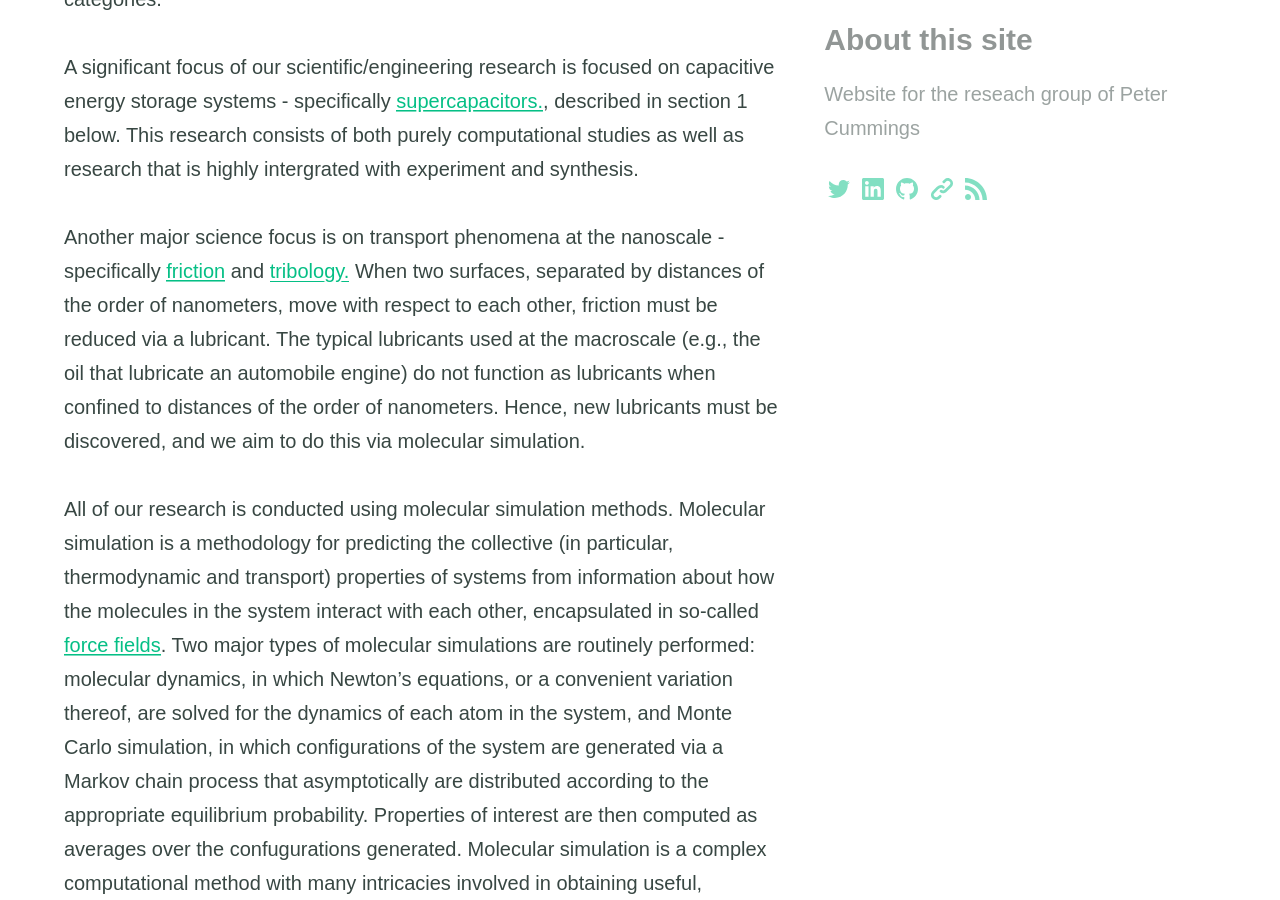
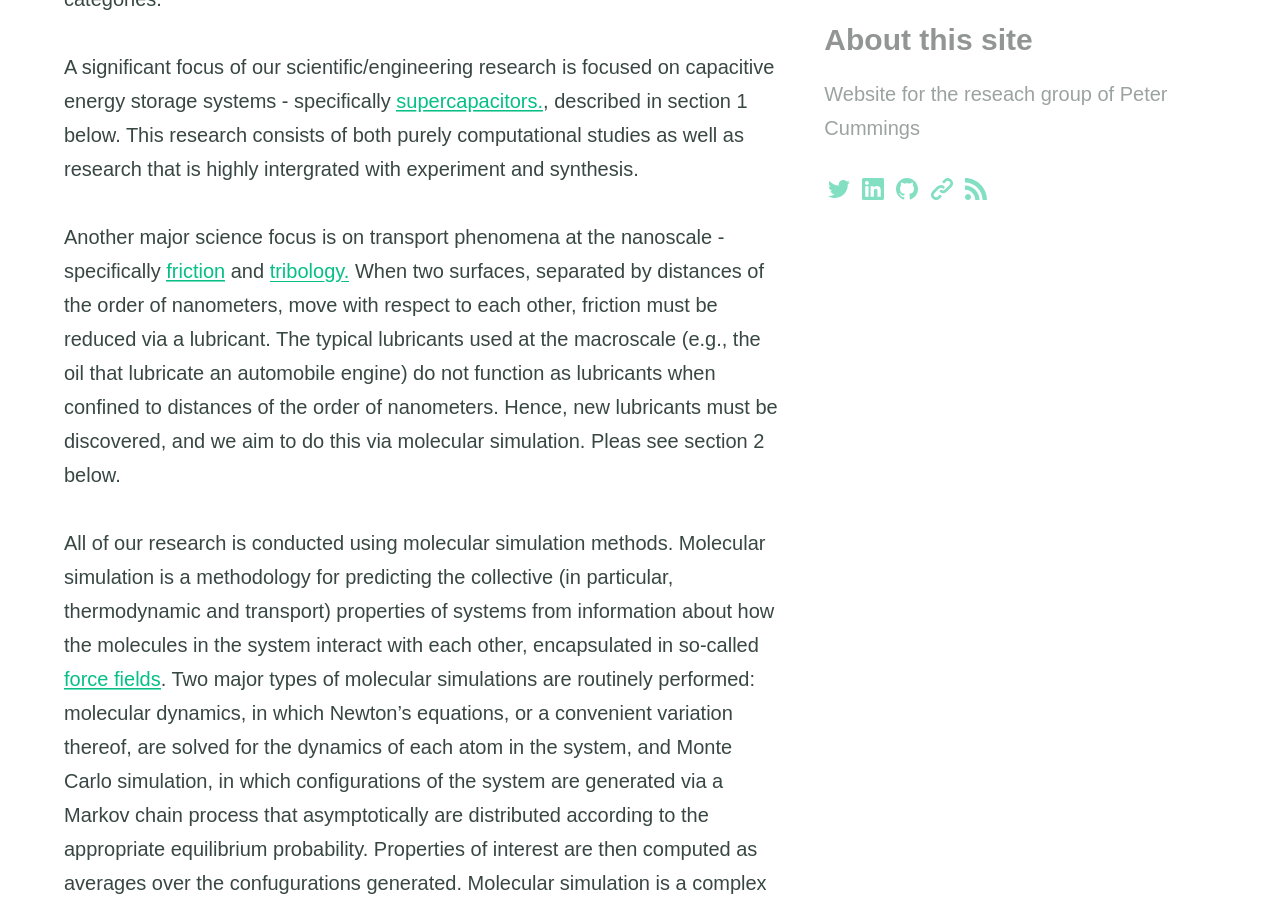
Before and after one commit to ptc2ug/ptc2ug.github.io, a Jekyll site: the page built from research.md, in a window 1280 px wide and 900 px high, scrolled down 564 px. Built offline with Jekyll 4.4.1, drawn with Linux system fonts in a browser that asks for light colours; some of the changed text lies outside the part shown.

Commit message:
Update research.md

```diff
--- a/research.md
+++ b/research.md
@@ -11,9 +11,9 @@ The research in our group, which is computational in nature, falls into three ma
 
 A significant focus of our scientific/engineering research is focused on capacitive energy storage systems - specifically [supercapacitors.](https://en.wikipedia.org/wiki/Supercapacitor "supercapacitors."), described in section 1 below. This research consists of both purely computational studies as well as research that is highly intergrated with experiment and synthesis.
 
-Another major science focus is on transport phenomena at the nanoscale - specifically [friction](https://en.wikipedia.org/wiki/Friction "friction") and [tribology.](https://en.wikipedia.org/wiki/Tribology "tribology.") When two surfaces, separated by distances of the order of nanometers, move with respect to each other, friction must be reduced via a lubricant. The typical lubricants used at the macroscale (e.g., the oil that lubricate an automobile engine) do not function as lubricants when confined to distances of the order of nanometers. Hence, new lubricants must be discovered, and we aim to do this via molecular simulation.
+Another major science focus is on transport phenomena at the nanoscale - specifically [friction](https://en.wikipedia.org/wiki/Friction "friction") and [tribology.](https://en.wikipedia.org/wiki/Tribology "tribology.") When two surfaces, separated by distances of the order of nanometers, move with respect to each other, friction must be reduced via a lubricant. The typical lubricants used at the macroscale (e.g., the oil that lubricate an automobile engine) do not function as lubricants when confined to distances of the order of nanometers. Hence, new lubricants must be discovered, and we aim to do this via molecular simulation. Pleas see section 2 below.
 
-All of our research is conducted using molecular simulation methods. Molecular simulation is a methodology for predicting the collective (in particular, thermodynamic and transport) properties of systems from information about how the molecules in the system interact with each other, encapsulated in so-called [force fields](https://en.wikipedia.org/wiki/Force_field_(chemistry) "force fields"). Two major types of molecular simulations are routinely performed: molecular dynamics, in which Newton’s equations, or a convenient variation thereof, are solved for the dynamics of each atom in the system, and Monte Carlo simulation, in which configurations of the system are generated via a Markov chain process that asymptotically are distributed according to the appropriate equilibrium probability. Properties of interest are then computed as averages over the confugurations generated. Molecular simulation is a complex computational method with many intricacies involved in obtaining useful, reproducible results. Over the last decade, we have been developing the open-source Molecular Simulation Design Framework [(MoSDeF)](https://mosdef.orf "(MoSDeF)") that facilitates the development and execution of complex molecular simulations while making the simulations fully reproducible.
+All of our research is conducted using molecular simulation methods. Molecular simulation is a methodology for predicting the collective (in particular, thermodynamic and transport) properties of systems from information about how the molecules in the system interact with each other, encapsulated in so-called [force fields](https://en.wikipedia.org/wiki/Force_field_(chemistry) "force fields"). Two major types of molecular simulations are routinely performed: molecular dynamics, in which Newton’s equations, or a convenient variation thereof, are solved for the dynamics of each atom in the system, and Monte Carlo simulation, in which configurations of the system are generated via a Markov chain process that asymptotically are distributed according to the appropriate equilibrium probability. Properties of interest are then computed as averages over the confugurations generated. Molecular simulation is a complex computational method with many intricacies involved in obtaining useful, reproducible results. Over the last decade, we have been developing the open-source Molecular Simulation Design Framework [(MoSDeF)](https://mosdef.orf "(MoSDeF)") that facilitates the development and execution of complex molecular simulations while making the simulations fully reproducible. Our efforts to develop MoSDeF are described in Section 3 below.
 
 #### 1. Molecular Modeling of Systems Relevant to Capacitive Energy Storage Devices
 Our research usinbg molecular modeling to understand, and ultimately predict, the physical properties of systems relevant to capacitive energy storage devices is funded by the Department of Energy Office of Science through an [Engineering Frontier Research Center](https://www.energyfrontier.us "Energy Frontier Research Center") called the Fluid Interface Reactions Structures and Trasnport (or [FIRST](https://web.ornl.gov/sci/first/ "FIRST") Center.
```
